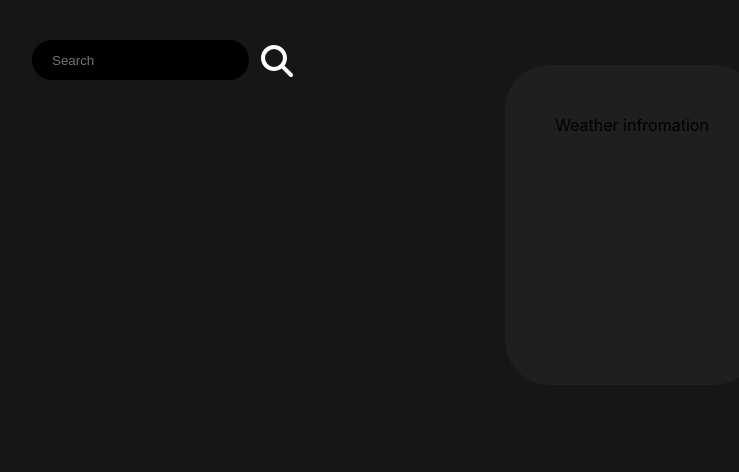
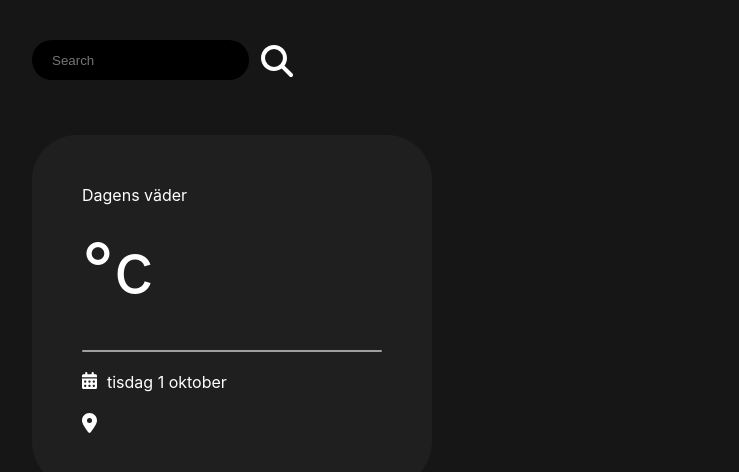
Before and after one commit to PeterMagnusson84/weather, a React (Create React App) app: page / in a window 1280 px wide. Both pictures are taken after a click on the picture 285 px from the left and 58 px from the top of the page. Shown: the top 472 px of the page, without its empty margins (8-747 px from the left). Built offline with nearby package versions, Linux system fonts and the light colour scheme.

Commit message:
todays weather styling

```diff
--- a/src/components/DailyWeather.tsx
+++ b/src/components/DailyWeather.tsx
@@ -1,19 +1,39 @@
 import React from 'react'
 import "../styled/dailyWeather.css"
 import { TodayWeatherData } from "../interfaces/ITodayWeatherData";
+import TodaysDate from "./TodaysDate";
+import loction from "../icons/location.svg";
+import calendar from "../icons/calendar.svg";
 
 const DailyWeather = (props: TodayWeatherData) => {
 
   return (
     <div className='daily-container'>
       <div className='daily-content'>
-        <div>Weather infromation</div>
-        <div>{props.temprature}</div>
-        <div><img src={props?.icon} alt=""/></div>
-        <div>{props.description}</div>
-        <div>{props.humidity}</div>
-        <div>{props.city}</div>
-        <div>{props.country}</div>
+        <div>Dagens väder</div>
+        <div className='weather-temp-area'>
+          <div className='weather-temp'>{props.temprature}<span>&deg;c</span></div>
+          <div className='weather-icon'>
+            <img src={props?.icon} alt=""/>
+          </div>
+        </div>
+        <div className='weather-desc'>{props.description}</div>
+        <div className='weather-line'></div>
+        <div className='weather-date-area'>
+          <div className='weather-location-icon'><img src={calendar} alt=''/></div>
+          <div><TodaysDate/></div>
+        </div>
+        <div className='weather-location-area'>
+          <div>
+            <div className='weather-location-icon'>
+              <img src={loction} alt=''/>
+            </div>
+          </div>
+          <div className='weather-location'>
+            <div>{props.city}</div>
+            <div>{props.country}</div>
+          </div>
+        </div>
       </div>
     </div>
   )
--- a/src/components/Search.tsx
+++ b/src/components/Search.tsx
@@ -1,13 +1,12 @@
 import React, { useState, useEffect } from 'react'
 import { TodayWeatherData } from "../interfaces/ITodayWeatherData";
-import "../styled/dailyWeather.css";
+import "../styled/search.css";
 import DailyWeather from "./DailyWeather";
 import searchIcon from "../icons/searchIcon.svg";
-import { searchToday } from "./SearchToday";
+import { searchToday } from "../funtions/SearchToday";
 
 const Search = () => {
 
-  // const [count, setCount] = useState(0);
   const [city, setCity] = useState("");
   const [triggerSearch, setTriggerSearch] = useState(false);
   const [showSearch, setShowSearch] = useState(false);
@@ -34,7 +33,17 @@ const Search = () => {
   return (
     <div>
       <div className='search-field'>
-        <input className='search-input' type='text' placeholder='Search' onChange={handleInputChange} value={city}/>
+        <input className='search-input'
+        type='text'
+        placeholder='Search'
+        onChange={handleInputChange}
+        value={city}
+        onKeyDown={(e) => {
+          if (e.key === 'Enter') {
+            handleSearch();
+          }
+        }}
+        />
         <img className='search-icon' src={searchIcon} alt="" onClick={handleSearch} />
       </div>
       {showSearch && <DailyWeather
--- /dev/null
+++ b/src/components/TodaysDate.tsx
@@ -0,0 +1,27 @@
+import React, { useState, useEffect } from 'react';
+
+const TodayDate: React.FC = () => {
+  const [currentDate, setCurrentDate] = useState<string>('');
+
+  useEffect(() => {
+    // Get today's date
+    const today = new Date();
+
+    // Format the date (e.g., Tuesday 8, October)
+    const options: Intl.DateTimeFormatOptions = {
+      weekday: 'long',
+      day: 'numeric',
+      month: 'long'
+    };
+    const formattedDate = today.toLocaleDateString('sv-SE', options);
+
+    // Set the formatted date in the state
+    setCurrentDate(formattedDate);
+  }, []);
+
+  return (
+    <div>{currentDate}</div>
+  );
+};
+
+export default TodayDate;
--- a/src/styled/dailyWeather.css
+++ b/src/styled/dailyWeather.css
@@ -3,36 +3,65 @@
 }
 
 .daily-container {
-  height: 40vmin;
   display: flex;
-  justify-content: center;
+  justify-content: flex-start;
   width: 100%;
+  padding-top: 70px;
 }
 
 .daily-content {
   background-color: rgb(31, 31, 31);
+  min-width: 300px;
   padding: 50px;
   border-radius: 45px;
+  color: white;
 }
 
-.search-field {
+.weather-temp-area {
   display: flex;
-  height: 25px;
-  gap: 12px;
-  cursor: pointer;
+  gap: 30px;
+  align-items: end;
+  padding-top: 20px;
 }
 
-.search-input {
-  background-color: black;
-    border-radius: 20px;
-    border: none;
-    color: white;
-    padding: 20px;
+.weather-temp {
+  font-size: 70px;
 }
 
-.search-icon {
-  margin-bottom: -12px;
-  padding-top: 5px;
+.weather-icon {
+  width: 70px;
+}
+
+.weather-line {
+  border-bottom: 2px solid rgb(160, 159, 159);
+  border-radius: 10px;
+}
+
+.weather-desc {
+  padding-top: 20px;
+  padding-bottom: 20px;
+  text-transform: capitalize;
+}
+
+.weather-date-area {
+  display: flex;
+  gap: 10px;
+  padding-top: 20px;
+  padding-bottom: 20px;
+}
+
+.weather-location-area {
+  display: flex;
+  gap: 10px
+}
+
+.weather-location-icon {
+  width: 15px
+}
+
+.weather-location {
+  display: flex;
+  gap: 10px;
 }
 
 .daily-information {
--- /dev/null
+++ b/src/styled/search.css
@@ -0,0 +1,19 @@
+.search-field {
+  display: flex;
+  height: 25px;
+  gap: 12px;
+  cursor: pointer;
+}
+
+.search-input {
+  background-color: black;
+    border-radius: 20px;
+    border: none;
+    color: white;
+    padding: 20px;
+}
+
+.search-icon {
+  margin-bottom: -12px;
+  padding-top: 5px;
+}
```
Also changed, not shown: src/funtions/SearchToday.tsx (renamed from src/components/SearchToday.tsx), src/icons/calendar.svg (added), src/icons/location.svg (added).
